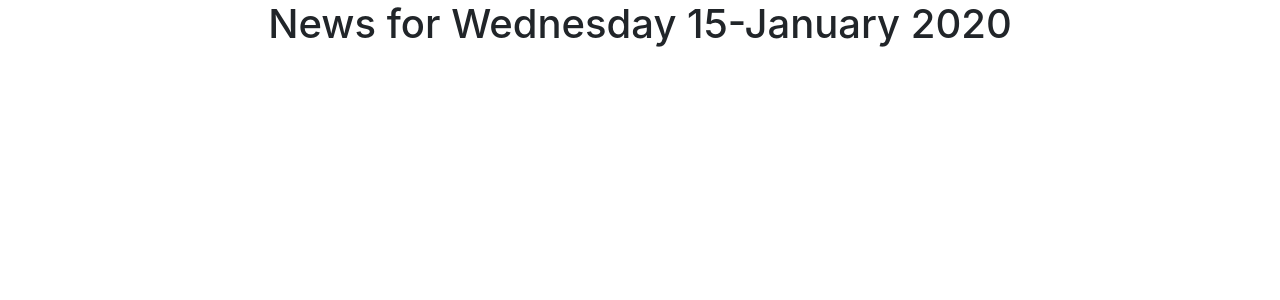
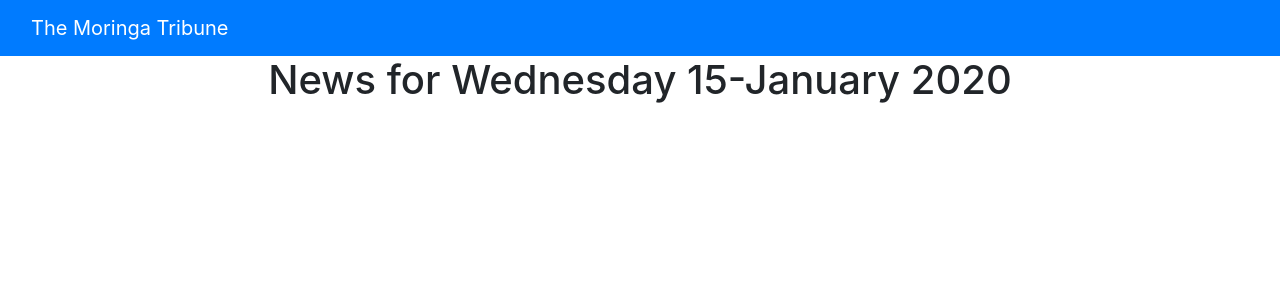
Before and after one commit to jonnygovish/Moringa-tribune, a Django app: template news/templates/all-news/base.html in a window 1280 px wide. Shown: the top 300 px of the page. Run offline with Django 3.2, Linux system fonts and the light colour scheme; the template is opened without the code that fills it: most values are stand-ins (such as "Sample title", 1, 10 or a date in 2020); parts of the project's set-up code (start-up, migrations or seed data) failed here and were passed over; some libraries are stand-ins or nearby versions.

Commit message:
adding a navbar

```diff
--- a/news/templates/all-news/base.html
+++ b/news/templates/all-news/base.html
@@ -16,6 +16,10 @@
 
 </head>
 <body>
+
+
+    {% include "navbar.html" %}
+
     {% block content %} <h1 class='text-center'>News for {{date|date:"l d-F Y"}}</h1> {%endblock%}
 
     {% block scripts %}
--- /dev/null
+++ b/news/templates/navbar.html
@@ -0,0 +1,17 @@
+<!DOCTYPE html>
+<html lang="en">
+<head>
+
+  <meta charset="utf-8">
+  <meta name="viewport" content="width=device-width, initial-scale=1">
+</head>
+<body>
+<nav class="navbar navbar-dark bg-primary">
+  <div class="container-fluid">
+    <div class="navbar-header">
+      <a class="navbar-brand" href="{% url 'newsToday' %}">The Moringa Tribune</a>
+    </div>
+  </div>
+</nav>
+</body>
+</html>
```
